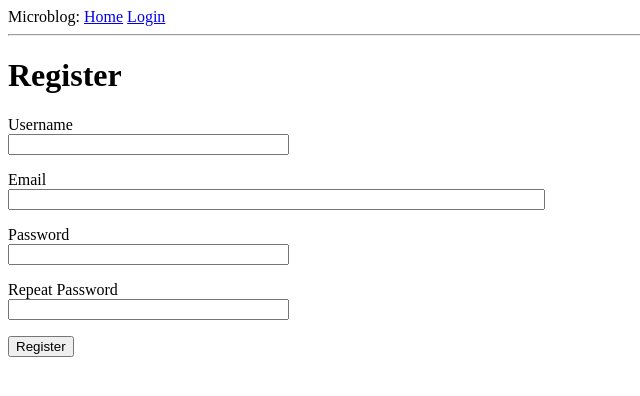
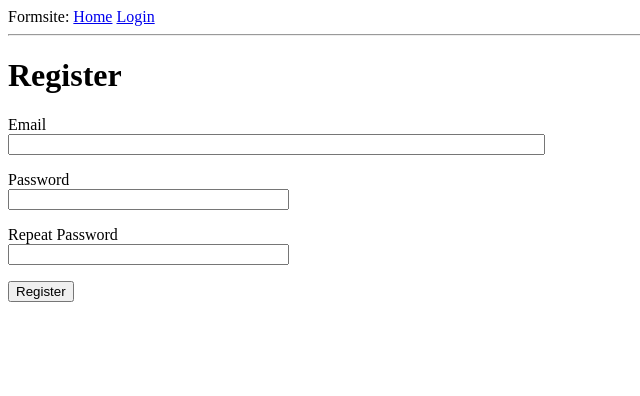
Before and after one commit to logicguy1/School-tasks, a Flask app: page /register in a window 1280 px wide. Shown: the top 396 px of the page, without its empty margins (0-640 px from the left). Run offline with Flask 2, Linux system fonts and the light colour scheme; tables that the repository leaves empty hold one stand-in row (values such as "Sample post").

Commit message:
Created form system

```diff
--- a/Flask/form/app/forms.py
+++ b/Flask/form/app/forms.py
@@ -1,17 +1,16 @@
 from flask_wtf import FlaskForm
-from wtforms import StringField, PasswordField, BooleanField, SubmitField
+from wtforms import StringField, SelectField, PasswordField, BooleanField, SubmitField
 from wtforms.validators import DataRequired, Email, ValidationError, EqualTo
-from app.models import User
+from app.models import User, Question, Awnser, Choice
 
 class LoginForm(FlaskForm):
-    username = StringField('Username', validators=[DataRequired()])
+    email = StringField('Email', validators=[DataRequired()])
     password = PasswordField('Password', validators=[DataRequired()])
     remember_me = BooleanField('Remember Me')
     submit = SubmitField('Sign In')
-    user = {'username': 'Miguel'}
+
 
 class RegistrationForm(FlaskForm):
-    username = StringField("Username", validators=[DataRequired()])
     email = StringField("Email", validators=[DataRequired(), Email()])
     password = PasswordField("Password", validators=[DataRequired()])
     password2 = PasswordField("Repeat Password", validators=[DataRequired(), EqualTo("password")])
@@ -26,3 +25,17 @@ class RegistrationForm(FlaskForm):
         user = User.query.filter_by(email=email.data).first()
         if user is not None:
             raise ValidationError('Please use a different username.')
+
+
+def DynamicQuestionForm(*args, **kwargs):
+    class StaticFrom(FlaskForm):
+        submit = SubmitField("Indsend")
+
+    for q in Question.query.all():
+        if q.type == "StringField":
+            setattr(StaticFrom, f"feild_StringField_{q.id}", StringField(q.body))
+        elif q.type == "SelectField":
+            choices = [i.body for i in q.choices.all()]
+            setattr(StaticFrom, f"feild_SelectField_{q.id}", SelectField(q.body, choices=choices))
+
+    return StaticFrom
--- a/Flask/form/app/routes.py
+++ b/Flask/form/app/routes.py
@@ -3,26 +3,38 @@ from flask_login import current_user, login_user, logout_user, login_required
 from werkzeug.urls import url_parse
 
 from app import app, db
-from app.forms import LoginForm, RegistrationForm
-from app.models import User
+from app.forms import LoginForm, RegistrationForm, DynamicQuestionForm
+from app.models import User, Awnser
 
 
-@app.route('/')
-@app.route('/index')
+@app.route('/', methods=["GET", "POST"])
+@app.route('/index', methods=["GET", "POST"])
 @login_required
 def index():
-    posts = [
-        {
-            'author': {'username': 'John'},
-            'body': 'Beautiful day in Portland!'
-        },
-        {
-            'author': {'username': 'Susan'},
-            'body': 'The Avengers movie was so cool!'
-        }
-    ]
-    return render_template('index.html', title='Home', posts=posts)
+    if current_user.awnsers.first() is not None:
+        flash("Du har allerede svaret.")
+        return redirect(url_for('completed'))
 
+    form = DynamicQuestionForm()()
+    questions = [getattr(form, i) for i in dir(form) if i.startswith('feild_')]
+
+    if form.validate_on_submit():
+        for i in questions:
+            q_id = i.name.split("_")[2]
+            data = i.data
+
+            a = Awnser(user_id=current_user.id, question_id=q_id, body=data)
+            db.session.add(a)
+
+        db.session.commit()
+        return redirect(url_for('completed'))
+
+    return render_template('index.html', title='Form', form=form, questions=questions)
+
+
+@app.route('/completed')
+def completed():
+    return render_template('complete.html', title='Tak for hjælpen!')
 
 @app.route('/login', methods=["GET", "POST"])
 def login():
@@ -32,10 +44,10 @@ def login():
     form = LoginForm()
 
     if form.validate_on_submit():
-        user = User.query.filter_by(username=form.username.data).first()
+        user = User.query.filter_by(email=form.email.data).first()
 
         if user is None or not user.check_password(form.password.data):
-            flash("Invalid username or password")
+            flash("Forkert email eller adgangskode.")
             return redirect(url_for('login'))
 
         login_user(user, remember=form.remember_me.data)
@@ -55,7 +67,7 @@ def register():
     form = RegistrationForm()
 
     if form.validate_on_submit():
-        user = User(username=form.username.data, email=form.email.data)
+        user = User(email=form.email.data)
         user.set_password(form.password.data)
         db.session.add(user)
         db.session.commit()
--- a/Flask/form/app/templates/base.html
+++ b/Flask/form/app/templates/base.html
@@ -2,13 +2,13 @@
 <html>
     <head>
       {% if title %}
-      <title>{{ title }} - Microblog</title>
+      <title>{{ title }} - Formsite</title>
       {% else %}
-      <title>Welcome to Microblog</title>
+      <title>Welcome to Formsite</title>
       {% endif %}
     </head>
     <body>
-        <div>Microblog:
+        <div>Formsite:
           <a href="/index">Home</a>
           {% if current_user.is_anonymous %}
           <a href="{{ url_for('login') }}">Login</a>
--- /dev/null
+++ b/Flask/form/app/templates/complete.html
@@ -0,0 +1,6 @@
+{% extends "base.html" %}
+
+{% block content %}
+  <h1>Tak for hjælpen</h1>
+  <p>Dine dataer er blevet registeret.</p>
+{% endblock %}
--- a/Flask/form/app/templates/login.html
+++ b/Flask/form/app/templates/login.html
@@ -5,9 +5,9 @@
     <form action="" method="post" novalidate>
         {{ form.hidden_tag() }}
         <p>
-            {{ form.username.label }}<br>
-            {{ form.username(size=32) }}
-            {% for error in form.username.errors %}
+            {{ form.email.label }}<br>
+            {{ form.email(size=64) }}
+            {% for error in form.email.errors %}
             <br><span style="color: red;">[{{ error }}]</span>
             {% endfor %}
         </p>
--- a/Flask/form/app/templates/register.html
+++ b/Flask/form/app/templates/register.html
@@ -4,13 +4,6 @@
     <h1>Register</h1>
     <form action="" method="post">
         {{ form.hidden_tag() }}
-        <p>
-            {{ form.username.label }}<br>
-            {{ form.username(size=32) }}<br>
-            {% for error in form.username.errors %}
-            <span style="color: red;">[{{ error }}]</span>
-            {% endfor %}
-        </p>
         <p>
             {{ form.email.label }}<br>
             {{ form.email(size=64) }}<br>
```
Also changed, not shown: Flask/form/app/models.py (+8 -6 lines), Flask/form/app/templates/index.html (+13 -4 lines), Flask/form/migrations/versions/2cf1641c32f1_.py (renamed from Flask/form/migrations/versions/0b2572b80640_.py, +11 -10 lines), Flask/form/app/app.db.
